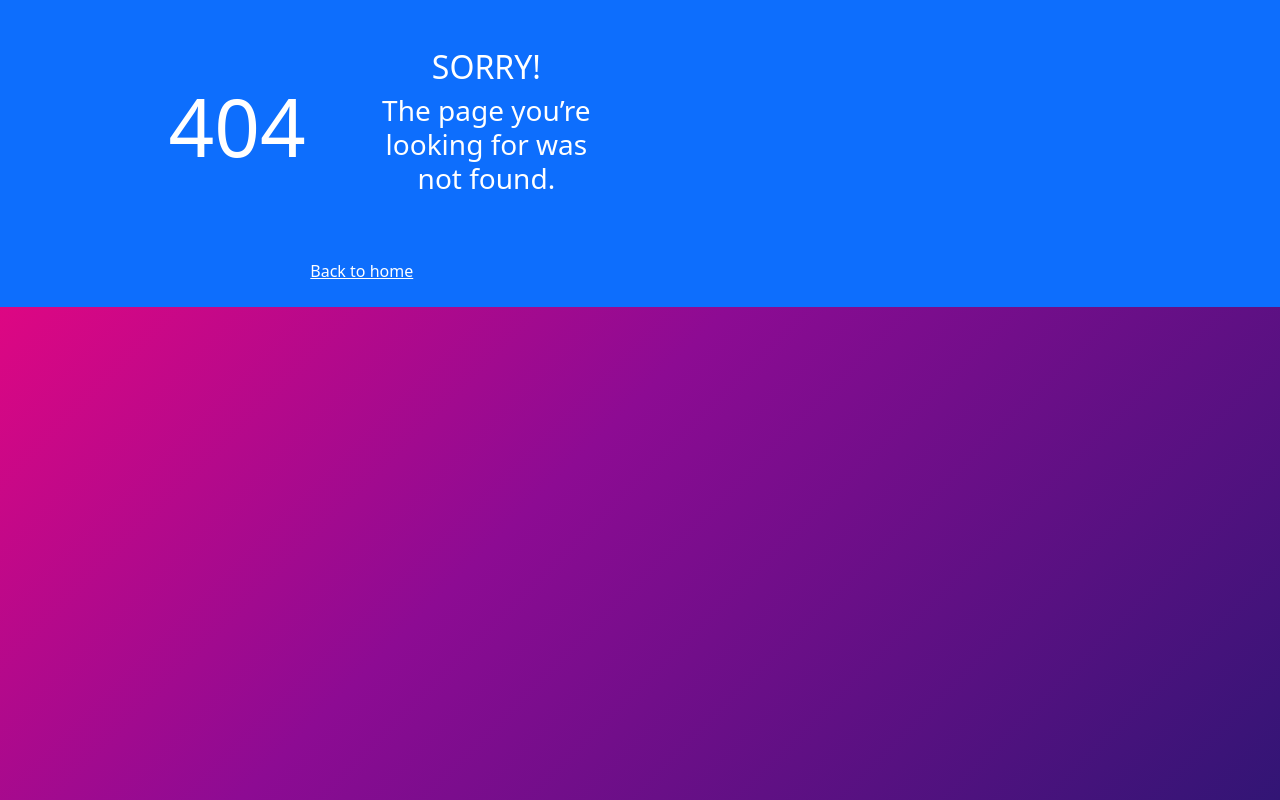
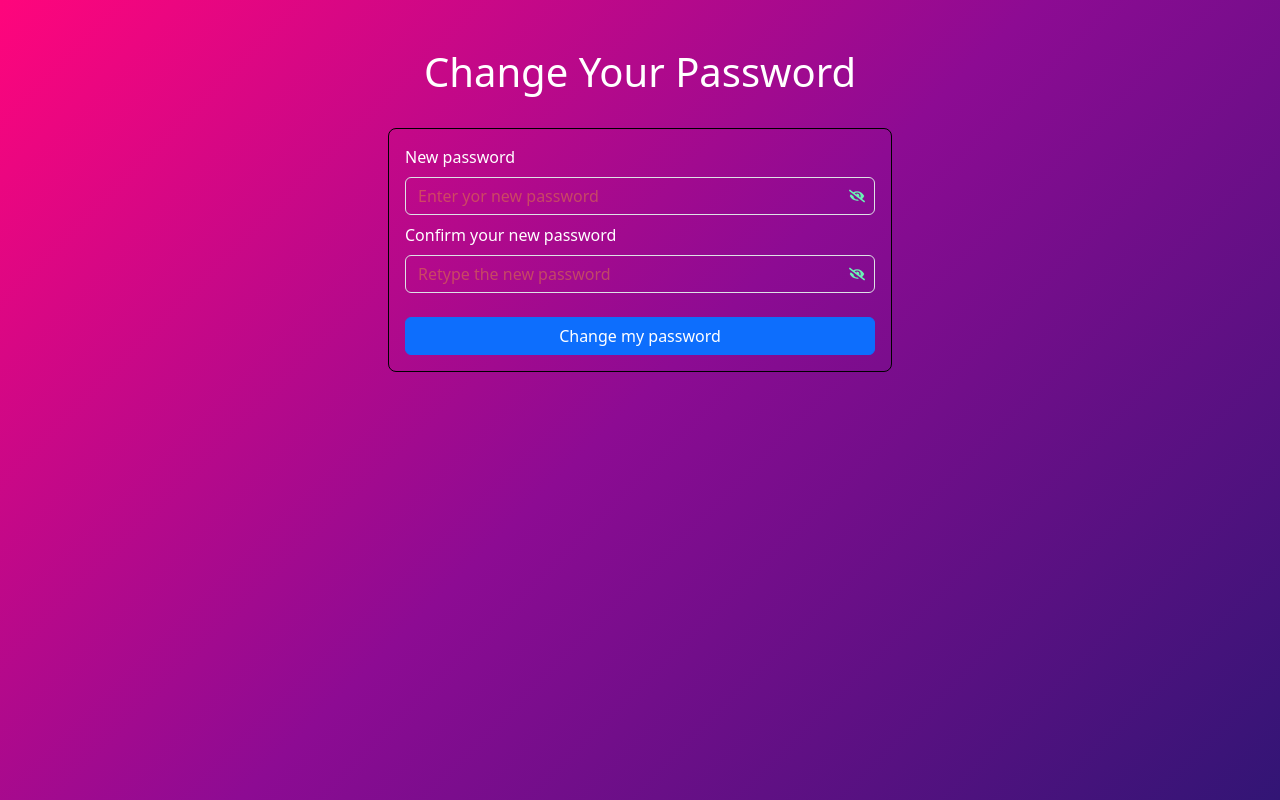
Before and after one commit to CuongDo203/web-app-frontend, a React (Create React App) app: page /user/change-password in a window 1280 px wide. Before the commit this address had no page. Built offline with nearby package versions, Linux system fonts and the light colour scheme.

Commit message:
them tinh nang quen mat khau

```diff
--- a/src/App.js
+++ b/src/App.js
@@ -25,6 +25,8 @@ import ProductTable from "./components/Pages/Admin/ProductTable";
 import CategoryTable from "./components/Pages/Admin/CategoryTable";
 import 'react-toastify/dist/ReactToastify.css';
 import { ToastContainer } from 'react-toastify';
+import EmailForm from "./components/Pages/ForgetPassword/EmailForm";
+import ResetPasswordForm from "./components/Pages/ForgetPassword/ResetPasswordForm";
 
 function NoMatch() {
   return (
@@ -64,6 +66,7 @@ function App() {
         <Route path="/product-detail/:productId" element={<DetailProduct />} />
         <Route path="/login" element={<Login />} />
         <Route path="/register" element={<Register />} />
+        <Route path="/forget-password" element={<EmailForm />} />
         <Route path="/notifications" element={<Notifications />} />
         <Route path="/user-profile/:id" element={<UserProfile />} />
         <Route path="/admin" element={<Admin />} >
@@ -74,6 +77,8 @@ function App() {
           <Route path="*" element={<NoMatch />} />
         </Route>
         <Route path="*" element={<NoMatch />} />
+        <Route path="/user/forgot-password" element={<EmailForm />} />
+        <Route path="/user/change-password" element={<ResetPasswordForm />} />
       </Routes>
       <ToastContainer
         position="top-center"
--- /dev/null
+++ b/src/actions/ChangePassword.js
@@ -0,0 +1,23 @@
+import { toast } from 'react-toastify';
+import axios from '../customize/axios'
+
+export const changePassword = (token, changPasswordDTO) => async (dispatch) => {
+    try {
+        console.log(changPasswordDTO)
+        await axios.post(`${process.env.REACT_APP_API_BASE_URL}/users/change-password`,
+            {
+                password: changPasswordDTO.pw,
+                retyped_password: changPasswordDTO.retypedPw
+            },
+            {
+                params: { token }
+            });
+        dispatch({type: 'CHANGE_PW_SUCCESSFULLY'})
+        toast.success('Change password successfully!')
+    }
+    catch (err) {
+        console.log(err);
+        dispatch({type: 'CHANGE_PW_FAILED'});
+        toast.error('Change password failed!', err.message)
+    }
+}
--- /dev/null
+++ b/src/actions/SendEmail.js
@@ -0,0 +1,17 @@
+import axios from '../customize/axios'
+
+export const sendEmail = (email) => async (dispatch) => {
+    try {
+        dispatch({type: 'SENDING_EMAIL'})
+        await axios.post(`${process.env.REACT_APP_API_BASE_URL}/users/forget-password`,null,{
+            params: {
+                email: email
+            }
+        });
+        dispatch({type: 'SEND_EMAIL_SUCCESSFULLY'})
+    }
+    catch (err){
+        dispatch({type: 'SEND_EMAIL_FAILED'})
+        console.log(err)
+    }
+}
--- /dev/null
+++ b/src/components/Pages/ForgetPassword/EmailForm.js
@@ -0,0 +1,37 @@
+import React, { useState } from 'react'
+import { Container, Form, Button, Spinner } from 'react-bootstrap'
+import './ForgetPassword.css'
+import { useDispatch, useSelector } from 'react-redux';
+import { sendEmail } from '../../../actions/SendEmail';
+import { useNavigate } from 'react-router-dom';
+
+function EmailForm() {
+
+    const [email, setEmail] = useState("")
+    const dispatch = useDispatch();
+    const { isSendEmailSuccessfully, isLoading } = useSelector(state => state.emailReducer)
+    const navigate = useNavigate()
+
+    const handleSendEmail = () => {
+        dispatch(sendEmail(email))
+    }
+
+    return (
+        <Container id='email-form' className='p-5'>
+            <h1 className='text-center'>Forget Password</h1>
+            <Form className='p-3 mt-4'>
+                <Form.Group controlId="formBasicEmail">
+                    {isSendEmailSuccessfully && <Form.Label className='text-warning' >We will be sending a reset password link to your email.</Form.Label>}
+                    <Form.Control required type="email" placeholder="Enter your email" value={email}
+                        onChange={(e) => setEmail(e.target.value)} disabled={isLoading} />
+                </Form.Group>
+                <Button variant="primary" className='mt-3' onClick={() => handleSendEmail()}>
+                    {isLoading ? <Spinner animation="border" size="sm" /> : 'Send'}
+                </Button>
+                <Button variant='secondary' className='mt-2' onClick={() => navigate('/login')}>Back</Button>
+            </Form>
+        </Container>
+    )
+}
+
+export default EmailForm
--- /dev/null
+++ b/src/components/Pages/ForgetPassword/ForgetPassword.css
@@ -0,0 +1,27 @@
+#email-form, #reset-password-form {
+    max-width: 600px;
+    min-height: 100vh;
+    display: flex;
+    flex-direction: column;
+}
+
+#email-form form, #reset-password-form form {
+    border: 1px solid #000;
+    border-radius: 8px;
+    display: flex;
+    flex-direction: column;
+    justify-content: center;
+}
+
+.password-field-input {
+    position: relative;
+}
+
+.password-toggle {
+    position: absolute;
+    right: 10px;
+    top: 50%;
+    transform: translateY(-50%);
+    color: rgb(105, 244, 181);
+    cursor: pointer;
+}
--- /dev/null
+++ b/src/components/Pages/ForgetPassword/ResetPasswordForm.js
@@ -0,0 +1,81 @@
+import React, { useState } from 'react'
+import { Button, Container, Form } from 'react-bootstrap'
+import { FaEye } from "react-icons/fa";
+import { FaEyeSlash } from "react-icons/fa";
+import { useDispatch, useSelector } from 'react-redux';
+import { changePassword } from '../../../actions/ChangePassword';
+import { useLocation } from 'react-router-dom';
+import { toast } from 'react-toastify';
+
+function ResetPasswordForm() {
+
+    const [isShowPassword, setIsShowPassword] = useState(false)
+    const [isShowRetypedPassword, setIsShowRetypedPassword] = useState(false)
+    const [pw, setPw] = useState("")
+    const [retypedPw, setRetypedPw] = useState("")
+    const dispatch = useDispatch()
+    const { isChangPasswordSuccessfully } = useSelector(state => state.changePwReducer)
+    const location = useLocation()
+
+    const handleTogglePw = () => {
+        setIsShowPassword(!isShowPassword)
+    }
+
+    const handleChangePw = (e) => {
+        e.preventDefault();
+        const query = new URLSearchParams(location.search);
+        const token = query.get('token');
+        if (pw !== retypedPw) {
+            toast.error('Password does not match')
+            return
+        }
+        dispatch(changePassword(token, { pw, retypedPw }))
+        if(isChangPasswordSuccessfully) {
+            setPw("")
+            setRetypedPw("")
+        }
+    }
+
+    return (
+        <Container id='reset-password-form' className='p-5'>
+            <h1 className='text-center'>Change Your Password</h1>
+            <Form className='p-3 mt-4' onSubmit={handleChangePw}>
+                <Form.Group>
+                    <Form.Label htmlFor="inputPassword5">New password</Form.Label>
+                    <Form.Group className='password-field-input'>
+                        <Form.Control
+                            type={!isShowPassword ? "password" : "text"}
+                            require
+                            id="inputPassword5"
+                            placeholder='Enter yor new password'
+                            pattern={/^(?=.*[A-Za-z])(?=.*\d)[A-Za-z\d]{8,}$/.source}
+                            value={pw}
+                            onChange={(e) => setPw(e.target.value)}
+                            title="Mật khẩu ít nhất 8 kí tự bao gồm chữ cái và số"
+                        />
+                        {!isShowPassword ? <FaEyeSlash className='password-toggle' onClick={() => handleTogglePw()} /> :
+                            <FaEye className='password-toggle' onClick={() => handleTogglePw()} />}
+                    </Form.Group>
+                </Form.Group>
+                <Form.Group className='mt-2'>
+                    <Form.Label htmlFor="inputRetypedPassword5">Confirm your new password</Form.Label>
+                    <Form.Group className='password-field-input'>
+                        <Form.Control
+                            placeholder='Retype the new password'
+                            type={!isShowRetypedPassword ? "password" : "text"}
+                            require
+                            id="inputRetypedPassword5"
+                            value={retypedPw}
+                            onChange={(e) => setRetypedPw(e.target.value)}
+                        />
+                        {!isShowRetypedPassword ? <FaEyeSlash className='password-toggle' onClick={() => setIsShowRetypedPassword(!isShowRetypedPassword)} /> :
+                            <FaEye className='password-toggle' onClick={() => setIsShowRetypedPassword(!isShowRetypedPassword)} />}
+                    </Form.Group>
+                </Form.Group>
+                <Button variant='primary' type='submit' className='mt-4'>Change my password</Button>
+            </Form>
+        </Container>
+    )
+}
+
+export default ResetPasswordForm
--- a/src/components/Pages/Login/Login.js
+++ b/src/components/Pages/Login/Login.js
@@ -4,7 +4,6 @@ import { Container, Row, Col, Form, Button } from 'react-bootstrap'
 import { Link, Navigate } from 'react-router-dom'
 import { useDispatch, useSelector } from 'react-redux';
 import { login } from '../../../actions/authActions';
-import CartService from '../../../services/CartService';
 
 function Login() {
 
@@ -15,7 +14,7 @@ function Login() {
 
     const {isAuthenticated, user} = useSelector((state) => state.auth)
     const dispatch = useDispatch();
-    const cartService = new CartService()
+    // const cartService = new CartService()
     // const cart = cartService.getCart()
 
     const handleSubmit = (e) => {
@@ -46,7 +45,7 @@ function Login() {
                                 <div className="row">
                                     <div className="col-12">
                                         <div className="mb-5 align-items-center">
-                                            <h3 className='text-center'>Log in</h3>
+                                            <h3 className='text-center'>LOG IN</h3>
                                         </div>
                                     </div>
                                 </div>
@@ -77,7 +76,7 @@ function Login() {
                                         <hr className="mt-5 mb-4 border-secondary-subtle" />
                                         <div className="d-flex justify-content-between">
                                             <p className="mb-0 d-inline">Not a member yet? <Link to="/register" className="link-secondary text-decoration-none">Register now</Link></p>
-                                            <Link to="#!" className="link-secondary text-decoration-none text-end">Forgot password</Link>
+                                            <Link to="/user/forgot-password" className="link-secondary text-decoration-none text-end">Forgot password</Link>
                                         </div>
                                     </div>
                                 </div>
--- a/src/components/Pages/order/Order.js
+++ b/src/components/Pages/order/Order.js
@@ -62,6 +62,9 @@ function Order() {
 
     useEffect(() => {
         dispatch(getProductsInCart(cart))
+        return () => {
+            setProductIdToDelete(null)
+        }
     }, [dispatch, cart, productIdToDelete])
 
     const handleSubmit = (event) => {
--- a/src/customize/store.js
+++ b/src/customize/store.js
@@ -7,6 +7,8 @@ import OrderReducer from '../reducers/OrderReducer';
 import OrderConfirmReducer from '../reducers/OrderConfirmReducer';
 import updateUserReducer from '../reducers/UpdateUserReducer';
 import { OrderAdminReducer } from '../reducers/AdminReducer';
+import sendEmailReducer from '../reducers/SendEmailReducer';
+import changePasswordReducer from '../reducers/ChangePasswordReducer';
 
 const store = configureStore({
     reducer: {
@@ -17,7 +19,9 @@ const store = configureStore({
         getProductsInCart: OrderReducer,
         getOrderDetail: OrderConfirmReducer,
         updateUser: updateUserReducer,
-        orderAdminReducer: OrderAdminReducer
+        orderAdminReducer: OrderAdminReducer,
+        emailReducer: sendEmailReducer,
+        changePwReducer: changePasswordReducer
     }
 });
 
--- /dev/null
+++ b/src/reducers/ChangePasswordReducer.js
@@ -0,0 +1,22 @@
+const initialState = {
+    isChangPasswordSuccessfully: false
+}
+
+const changePasswordReducer = (state = initialState, action) => {
+    switch (action.type) {
+        case 'CHANGE_PW_SUCCESSFULLY':
+            return {
+                ...state,
+                isChangPasswordSuccessfully: true
+            }
+        case 'CHANGE_PW_FAILED':
+            return {
+                ...state,
+                isChangPasswordSuccessfully: false
+            }
+        default:
+            return state
+    }
+}
+
+export default changePasswordReducer
--- /dev/null
+++ b/src/reducers/SendEmailReducer.js
@@ -0,0 +1,30 @@
+const initialState = {
+    isSendEmailSuccessfully: false,
+    isLoading: false
+}
+
+const sendEmailReducer = (state = initialState, action) => {
+    switch (action.type) {
+        case 'SENDING_EMAIL':
+            return {
+                ...state,
+                isLoading: true
+            }
+        case 'SEND_EMAIL_SUCCESSFULLY':
+            return {
+                ...state,
+                isSendEmailSuccessfully: true,
+                isLoading: false
+            }
+        case 'SEND_EMAIL_FAILED':
+            return {
+                ...state,
+                isSendEmailSuccessfully: false,
+                isLoading: false
+            }
+        default:
+            return state
+    }
+}
+
+export default sendEmailReducer;
```
